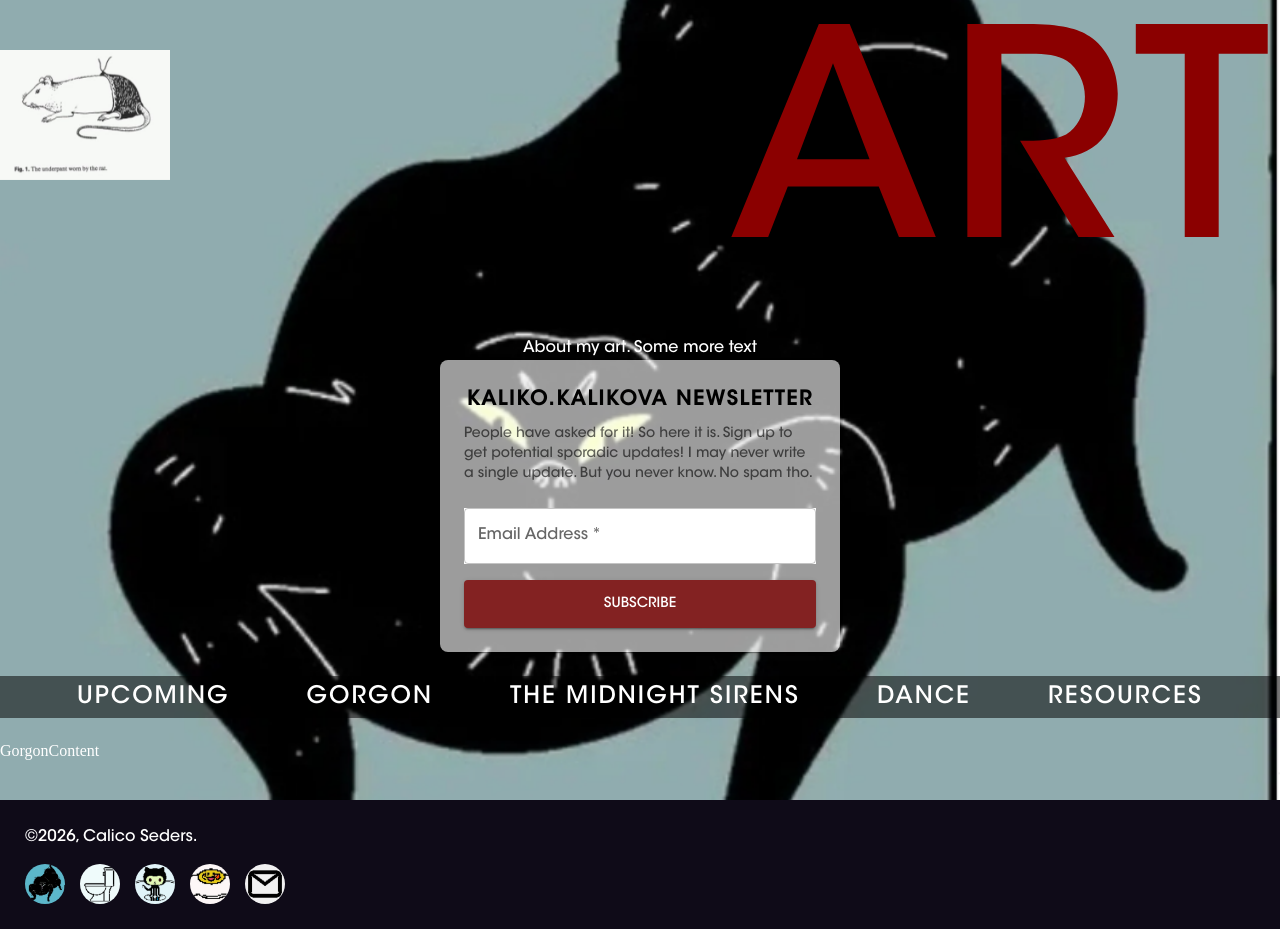
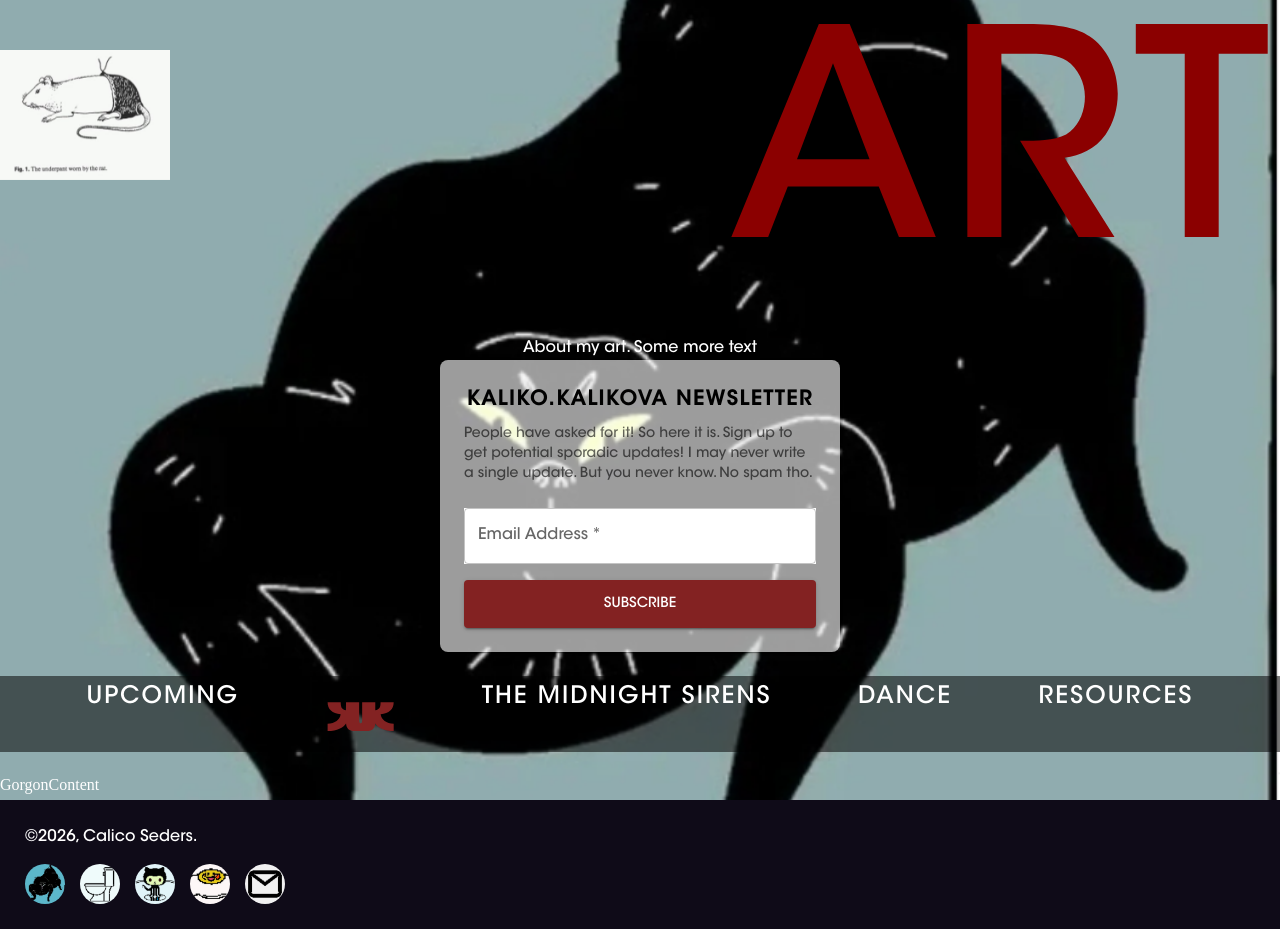
Before and after one commit to kalikokalikova/lightspeed, a React (Vite) app: page /art in a window 1280 px wide. Built offline with nearby package versions, Linux system fonts and the light colour scheme; a web font is replaced by a local one.

Commit message:
work on logo

```diff
--- a/index.html
+++ b/index.html
@@ -3,7 +3,7 @@
 
 <head>
   <meta charset="UTF-8" />
-  <link rel="icon" href="/favicon.ico" />
+  <link rel="icon" type="image/svg+xml" href="/kk-logo.svg" />
   <meta name="viewport" content="width=device-width, initial-scale=1.0" />
   <link rel="preconnect" href="https://fonts.googleapis.com">
   <link rel="preconnect" href="https://fonts.gstatic.com" crossorigin>
--- /dev/null
+++ b/src/components/Logo.jsx
@@ -0,0 +1,27 @@
+import { Box } from "@mui/material";
+
+const Logo = ({ width, height, size = 40, color = "#832222", ...props }) => {
+  return (
+    <Box
+      component="svg"
+      xmlns="http://www.w3.org/2000/svg"
+      width={width || size || 80} // Defaults to size, or 80 if nothing is passed
+      height={height || size || 40}
+      viewBox="38 72 21 8"
+      fill="none"
+      {...props}
+    >
+        <title>Kaliko Kalikova</title>
+      <path
+        d="m50.542 81.087c1.6002 0 2.4384-0.7493 2.5273-2.2606 0.8636 1.27 2.5908 2.2606 5.5372 2.2606v-2.1971c-2.2098 0-3.7211-1.1811-3.9116-2.8194 2.5273-0.3683 3.9116-1.3589 3.9116-3.6068h-3.937c0 1.3716-0.2032 2.159-1.5875 2.4384v-2.4384h-3.937v5.6642c0 0.508-0.254 0.762-0.762 0.762h-0.1397v2.1971z"
+        fill={color}
+      />
+      <path
+        d="m46.847 81.087c-1.6002 0-2.4384-0.7493-2.5273-2.2606-0.8636 1.27-2.5908 2.2606-5.5372 2.2606v-2.1971c2.2098 0 3.7211-1.1811 3.9116-2.8194-2.5273-0.3683-3.9116-1.3589-3.9116-3.6068h3.937c0 1.3716 0.2032 2.159 1.5875 2.4384v-2.4384h3.937v5.6642c0 0.508 0.254 0.762 0.762 0.762h0.1397v2.1971z"
+        fill={color}
+      />
+    </Box>
+  );
+};
+
+export default Logo;
--- a/src/components/pages/art/index.jsx
+++ b/src/components/pages/art/index.jsx
@@ -1,4 +1,5 @@
 import { useEffect, useState } from "react";
+import Logo from "../../Logo";
 import gorgonBackground from "../../../assets/gorgon.png";
 import sirenBackground from "../../../assets/siren-face-stars.png";
 import danceBackground from "../../../assets/siren.jpg";
@@ -32,7 +33,7 @@ export default function Art() {
       element: <Upcoming />,
     },
     gorgon: {
-      label: "Gorgon",
+      label: <Logo size={70}/>,
       imageUrl: gorgonBackground,
       element: <GorgonContent />,
     },
```
Also changed, not shown: public/kk-logo.svg (added), src/assets/kk-logo.svg (added).
